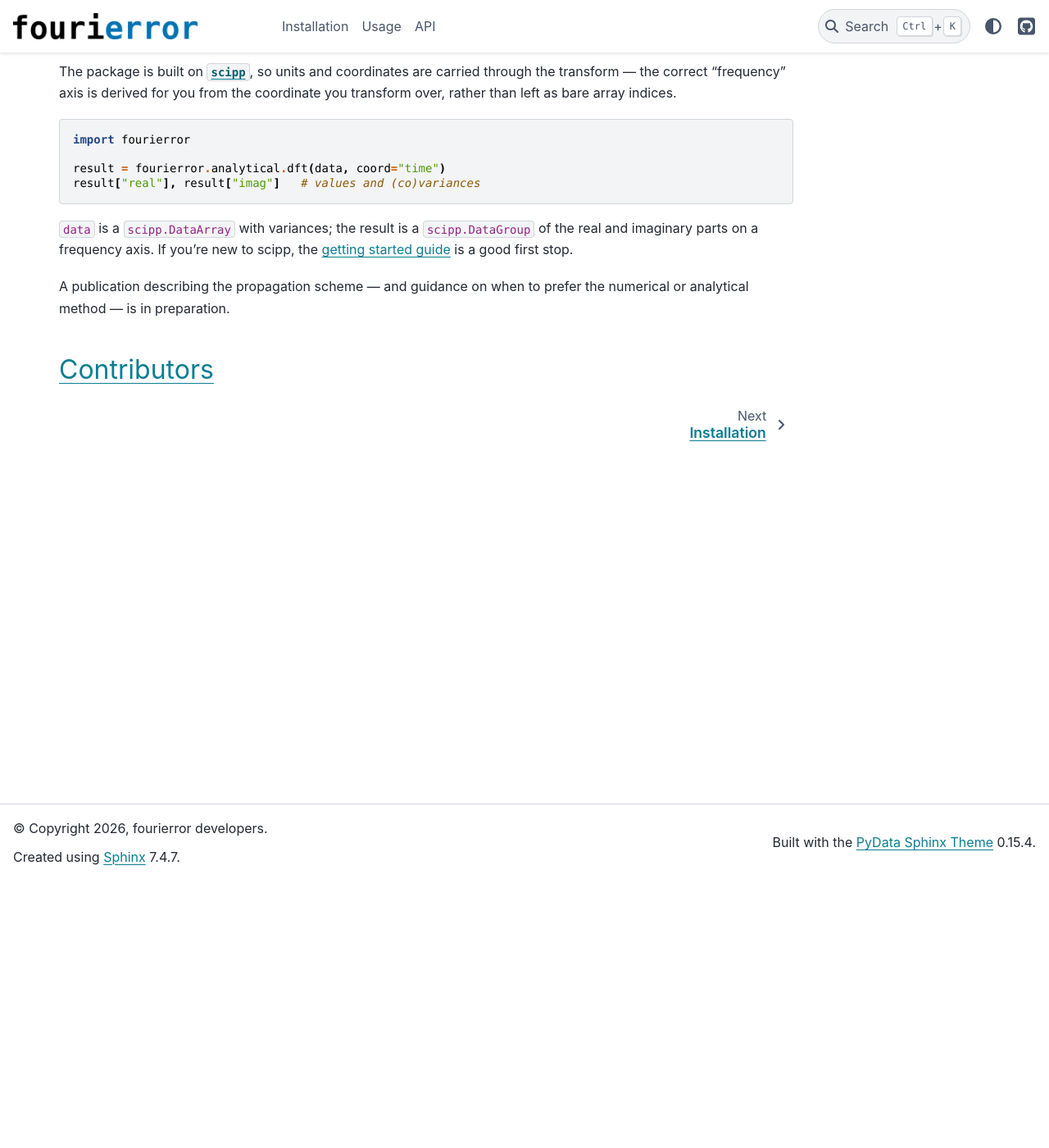
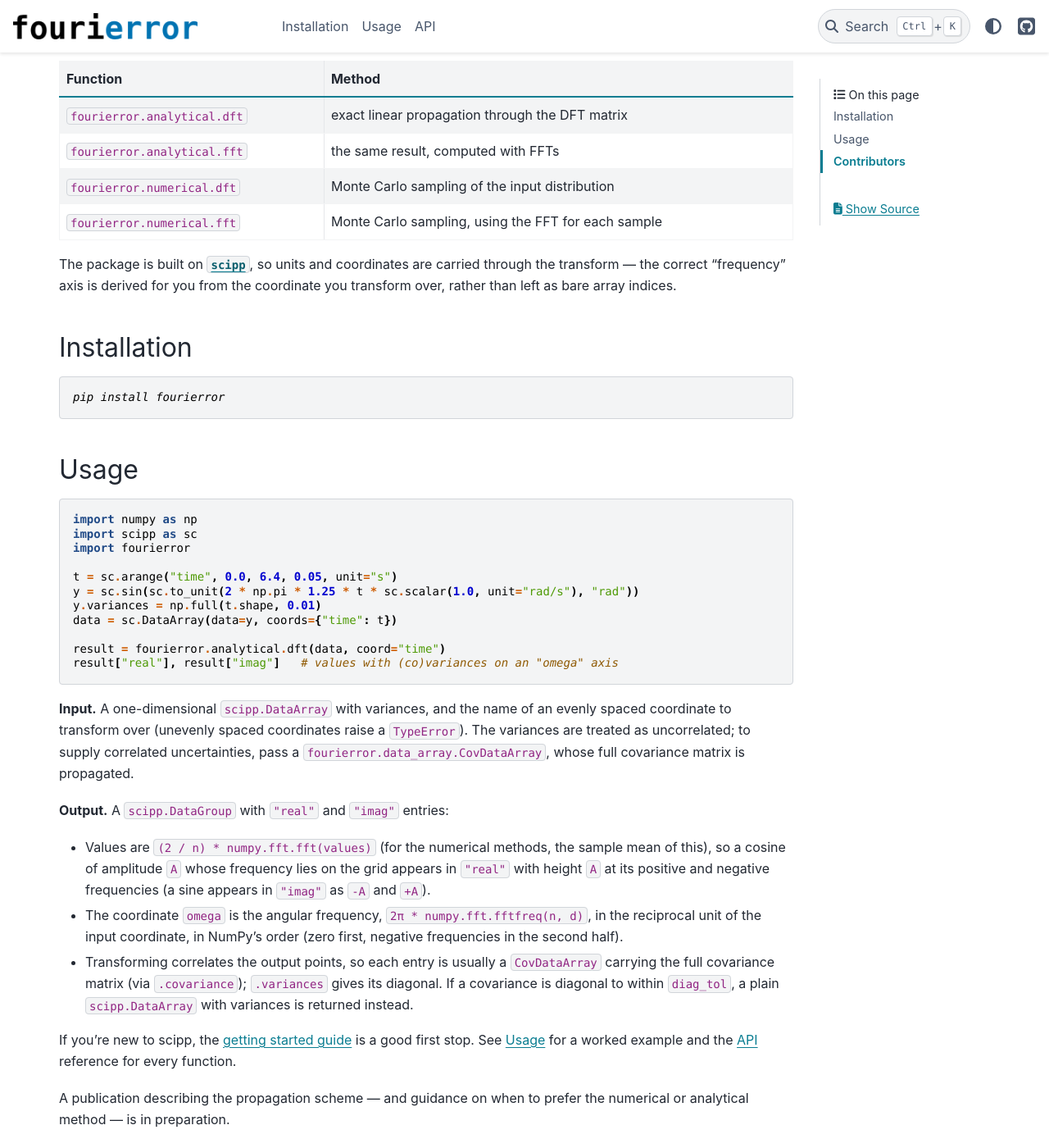
Before and after one commit to scams-research/fourierror, a Sphinx documentation site: the page built from docs/source/index.md, in a window 1280 px wide and 1400 px high, scrolled down 326 px. Shown: the whole window at 82% size. Built offline with Sphinx 7.4.7 and the PyData theme 0.15.4, drawn with Linux system fonts in a browser that asks for light colours; some of the changed text lies outside the part shown.

Commit message:
Update README and correct input/output descriptions in the docs
- README and docs index: list all four transforms, add installation and
  a runnable example, and describe the inputs (1-D DataArray with
  variances, evenly spaced coordinate, optional CovDataArray for
  correlated input) and outputs (DataGroup, (2/n) FFT normalisation,
  angular-frequency omega axis in NumPy order, full covariance).
- Transform docstrings: state the 1-D/variances requirement, the output
  normalisation and the frequency axis; tidy n_samples/random_state.
- Usage notebook: the result is a DataGroup of CovDataArrays, not a
  Dataset; add analytical.fft to the comparison table with costs;
  sampling uses the covariance, not just variances.
- Installation page: fix the DeepWiki link (pointed at kinisi) and typos.

Co-Authored-By: Claude Opus 5.5 <noreply@anthropic.com>
Claude-Session: https://claude.ai/code/session_01TeG8cpRr63LPySh7fc8WrS

````diff
--- a/docs/source/index.md
+++ b/docs/source/index.md
@@ -5,20 +5,51 @@
 
 *Real measurements come with uncertainties. Fourier transforms of real measurements should too.*
 
-`fourierror` propagates uncertainty through the discrete Fourier transform, giving you variances on the real and imaginary components of the result rather than a bare complex spectrum.
-Two routes are available: an **analytical** propagation and a **numerical** sampling approach.
+`fourierror` propagates uncertainty through the discrete Fourier transform, giving you the full covariance of the real and imaginary components of the result rather than a bare complex spectrum.
+Two routes are available: an **analytical** propagation and a **numerical** (Monte Carlo) sampling approach, each with a DFT and an FFT implementation.
+
+| Function | Method |
+|---|---|
+| `fourierror.analytical.dft` | exact linear propagation through the DFT matrix |
+| `fourierror.analytical.fft` | the same result, computed with FFTs |
+| `fourierror.numerical.dft` | Monte Carlo sampling of the input distribution |
+| `fourierror.numerical.fft` | Monte Carlo sampling, using the FFT for each sample |
 
 The package is built on [`scipp`](https://scipp.github.io), so units and coordinates are carried through the transform — the correct "frequency" axis is derived for you from the coordinate you transform over, rather than left as bare array indices.
 
+## Installation
+
+```console
+pip install fourierror
+```
+
+## Usage
+
 ```python
+import numpy as np
+import scipp as sc
 import fourierror
 
+t = sc.arange("time", 0.0, 6.4, 0.05, unit="s")
+y = sc.sin(sc.to_unit(2 * np.pi * 1.25 * t * sc.scalar(1.0, unit="rad/s"), "rad"))
+y.variances = np.full(t.shape, 0.01)
+data = sc.DataArray(data=y, coords={"time": t})
+
 result = fourierror.analytical.dft(data, coord="time")
-result["real"], result["imag"]   # values and (co)variances
+result["real"], result["imag"]   # values with (co)variances on an "omega" axis
 ```
 
-`data` is a `scipp.DataArray` with variances; the result is a `scipp.DataGroup` of the real and imaginary parts on a frequency axis.
+**Input.** A one-dimensional `scipp.DataArray` with variances, and the name of an evenly spaced coordinate to transform over (unevenly spaced coordinates raise a `TypeError`).
+The variances are treated as uncorrelated; to supply correlated uncertainties, pass a `fourierror.data_array.CovDataArray`, whose full covariance matrix is propagated.
+
+**Output.** A `scipp.DataGroup` with `"real"` and `"imag"` entries:
+
+- Values are `(2 / n) * numpy.fft.fft(values)` (for the numerical methods, the sample mean of this), so a cosine of amplitude `A` whose frequency lies on the grid appears in `"real"` with height `A` at its positive and negative frequencies (a sine appears in `"imag"` as `-A` and `+A`).
+- The coordinate `omega` is the angular frequency, `2π * numpy.fft.fftfreq(n, d)`, in the reciprocal unit of the input coordinate, in NumPy's order (zero first, negative frequencies in the second half).
+- Transforming correlates the output points, so each entry is usually a `CovDataArray` carrying the full covariance matrix (via `.covariance`); `.variances` gives its diagonal. If a covariance is diagonal to within `diag_tol`, a plain `scipp.DataArray` with variances is returned instead.
+
 If you're new to scipp, the [getting started guide](https://scipp.github.io/getting-started/index.html) is a good first stop.
+See [Usage](usage) for a worked example and the [API](modules) reference for every function.
 
 A publication describing the propagation scheme — and guidance on when to prefer the numerical or analytical method — is in preparation.
 
````
Also changed, not shown: README.md (+35 -4 lines), docs/source/installation.md (+3 -3 lines), docs/source/usage.ipynb, 2 other files.
